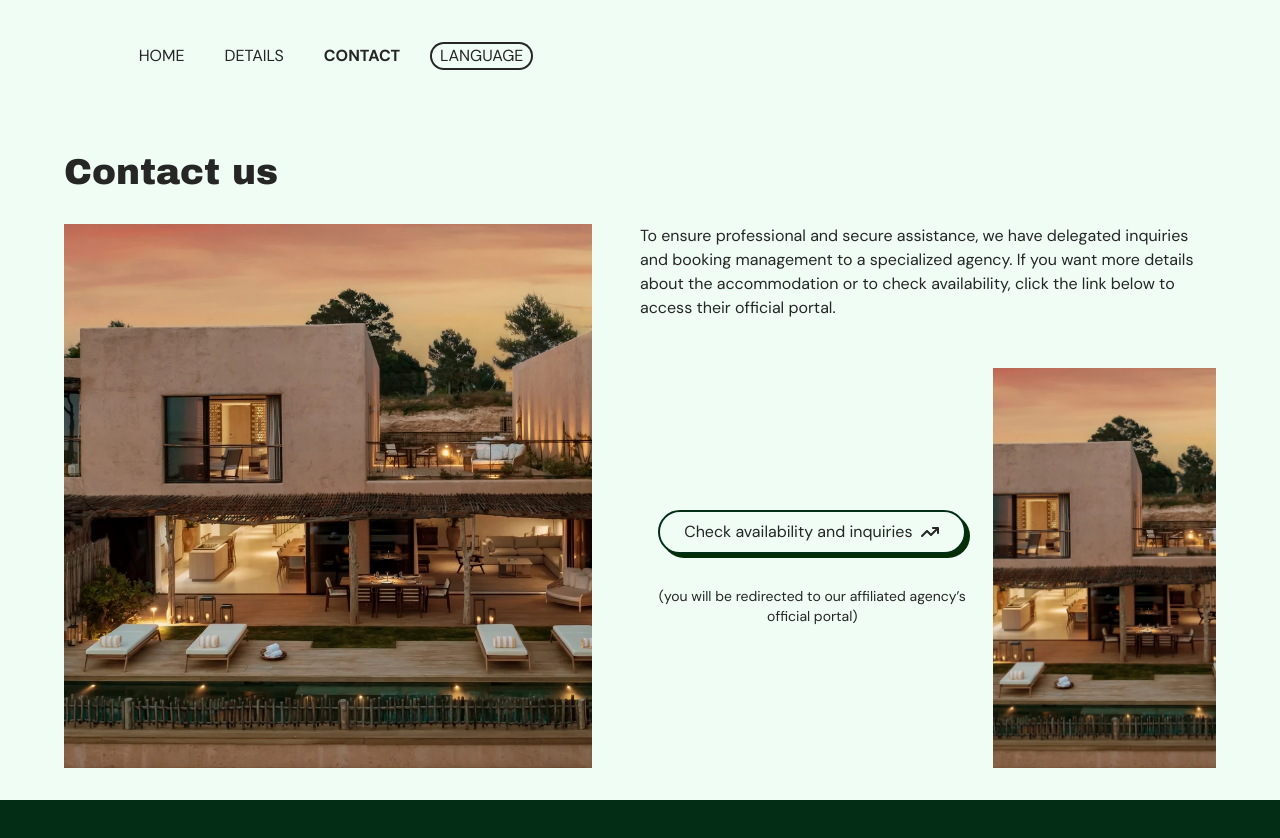
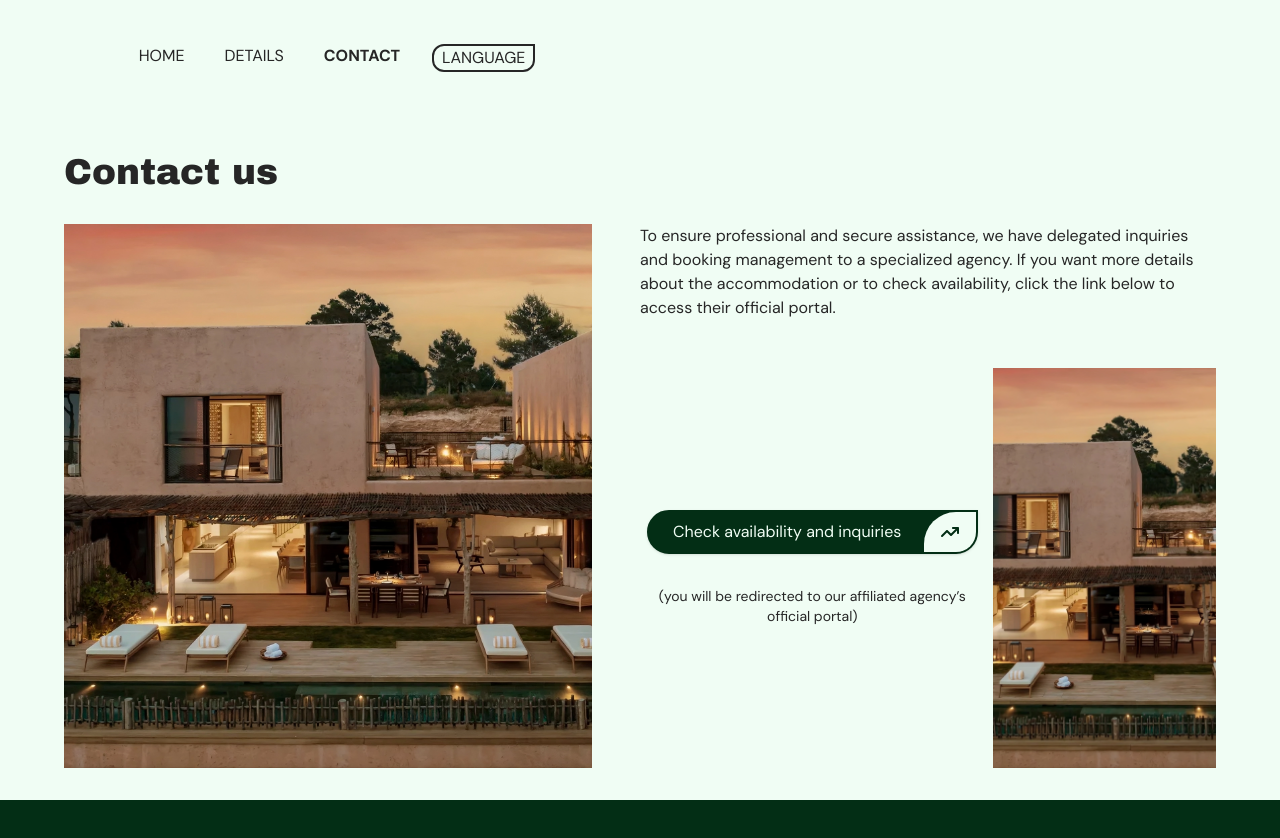
Before and after one commit to JaumeEsquerdo/costera-n1, a Next.js app in the folder costera-n1/: page /en/contacto in a window 1280 px wide. Shown: the top 838 px of the page. Built offline with nearby package versions, Linux system fonts and the light colour scheme.

Commit message:
cambiar el UI de los tipos de botones

```diff
--- a/costera-n1/app/[locale]/contacto/page.jsx
+++ b/costera-n1/app/[locale]/contacto/page.jsx
@@ -35,13 +35,41 @@ export default function Contacto() {
             <p>{textsContact.description}</p>
             <div className="flex flex-col w-full gap-2 lg:flex-row lg:items-center lg:justify-between">
               <div className="flex flex-col w-full items-center justify-center gap-6 lg:gap-8 lg:w-fit">
-                <a className="border-2 border-green-950 bg-green-50 rounded-4xl cursor-pointer w-fit py-2 px-6 shadow-[4px_4px_0px_0px_rgba(5,46,7,1)] active:shadow-none active:translate-x-0.5 active:translate-y-0.5 hover:bg-green-100 transition-all flex items-center gap-2">
-                  {" "}
-                  {textsContact.cta}
-                  <FontAwesomeIcon
-                    icon={faArrowTrendUp}
-                    className="w-4 h-4 lg:w-6 lg:h-6 shrink-0"
-                  />
+                <a
+                  className="   group cursor-pointer inline-flex items-stretch
+    border-2 border-green-950
+    bg-green-950
+    text-green-50
+    rounded-b-4xl
+    rounded-tl-4xl
+    overflow-hidden
+    shadow-sm
+    hover:shadow-md
+    will-change-transform
+    transition-all duration-200
+    active:scale-95"
+                >
+                  <span className="flex items-center px-6 py-2 text-green-50">
+                    {textsContact.cta}
+                  </span>
+                  <span
+                    className="
+
+      flex items-center justify-center
+      px-4
+      rounded-tl-4xl
+      bg-green-50
+      text-green-950
+      -ml-px
+      transition-transform duration-200
+      group-hover:translate-x-1.5
+    "
+                  >
+                    <FontAwesomeIcon
+                      icon={faArrowTrendUp}
+                      className="w-4 h-4 lg:w-5 lg:h-5"
+                    />
+                  </span>
                 </a>
                 <p className="text-sm text-center">{textsContact.note}</p>
               </div>
--- a/costera-n1/app/components/BookingCTA.jsx
+++ b/costera-n1/app/components/BookingCTA.jsx
@@ -46,14 +46,43 @@ export const BookingCTA = () => {
         </motion.p>
         <motion.a
           variants={itemsVariants}
-          className="border-2 border-green-950 bg-green-50 rounded-4xl cursor-pointer w-fit py-2 px-6 shadow-[4px_4px_0px_0px_rgba(5,46,7,1)] active:shadow-none active:translate-x-0.5 active:translate-y-0.5 hover:bg-green-100 transition-all flex items-center gap-2"
+          className="
+    group cursor-pointer inline-flex items-stretch
+    border-2 border-green-950
+    bg-green-950
+    text-green-50
+    rounded-b-4xl
+    rounded-tl-4xl
+    overflow-hidden
+    shadow-sm
+    hover:shadow-md
+    will-change-transform
+    transition-all duration-200
+    active:scale-95
+  "
         >
-          {" "}
-          {textsBookingCta.button}
-          <FontAwesomeIcon
-            icon={faArrowTrendUp}
-            className="w-4 h-4 lg:w-6 lg:h-6 shrink-0"
-          />
+          <span className="flex items-center px-6 py-2 text-green-50">
+            {textsBookingCta.button}
+          </span>
+
+          <span
+            className="
+
+      flex items-center justify-center
+      px-4
+      rounded-tl-4xl
+      bg-green-50
+      text-green-950
+      -ml-px
+      transition-transform duration-200
+      group-hover:translate-x-1.5
+    "
+          >
+            <FontAwesomeIcon
+              icon={faArrowTrendUp}
+              className="w-4 h-4 lg:w-5 lg:h-5"
+            />
+          </span>
         </motion.a>
       </motion.div>
       {/* </motion.div> */}
--- a/costera-n1/app/components/Header.jsx
+++ b/costera-n1/app/components/Header.jsx
@@ -132,7 +132,7 @@ export const Header = ({ showText }) => {
               langIsOpen={langIsOpen}
               as="button"
               isoverdark
-              className={`ring-2 mt-1 rounded-full hover:scale-105 active:scale-95 will-change-transform ${langIsOpen ? "scale-105" : ""} transition-transform duration-200`}
+              className={`mt-1 border-2 rounded-l-xl rounded-b-xl hover:rotate-2 active:scale-95 will-change-transform transition-transform duration-200`}
             >
               {textsHeader.idioma}
             </NavElement>
```
